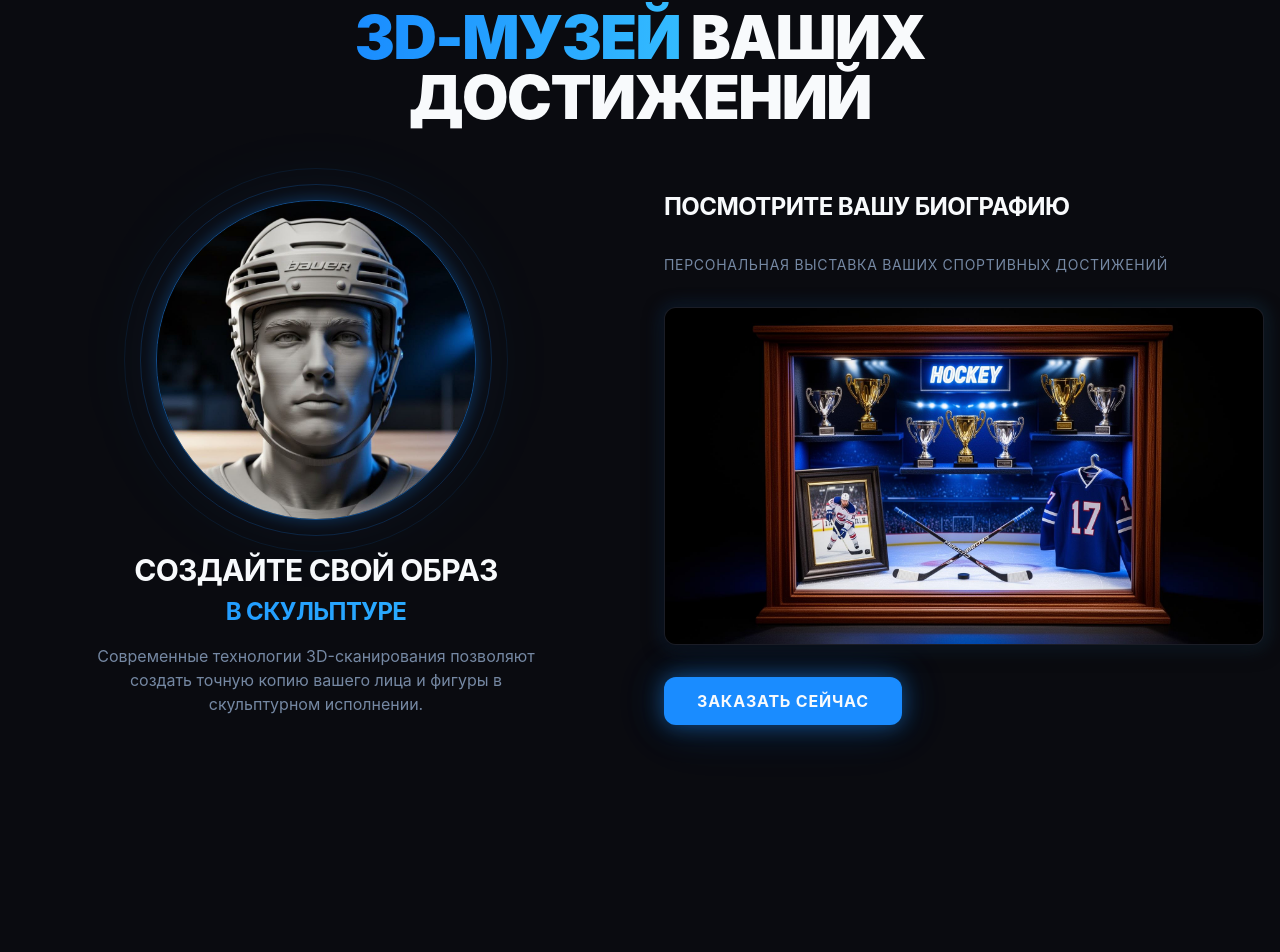
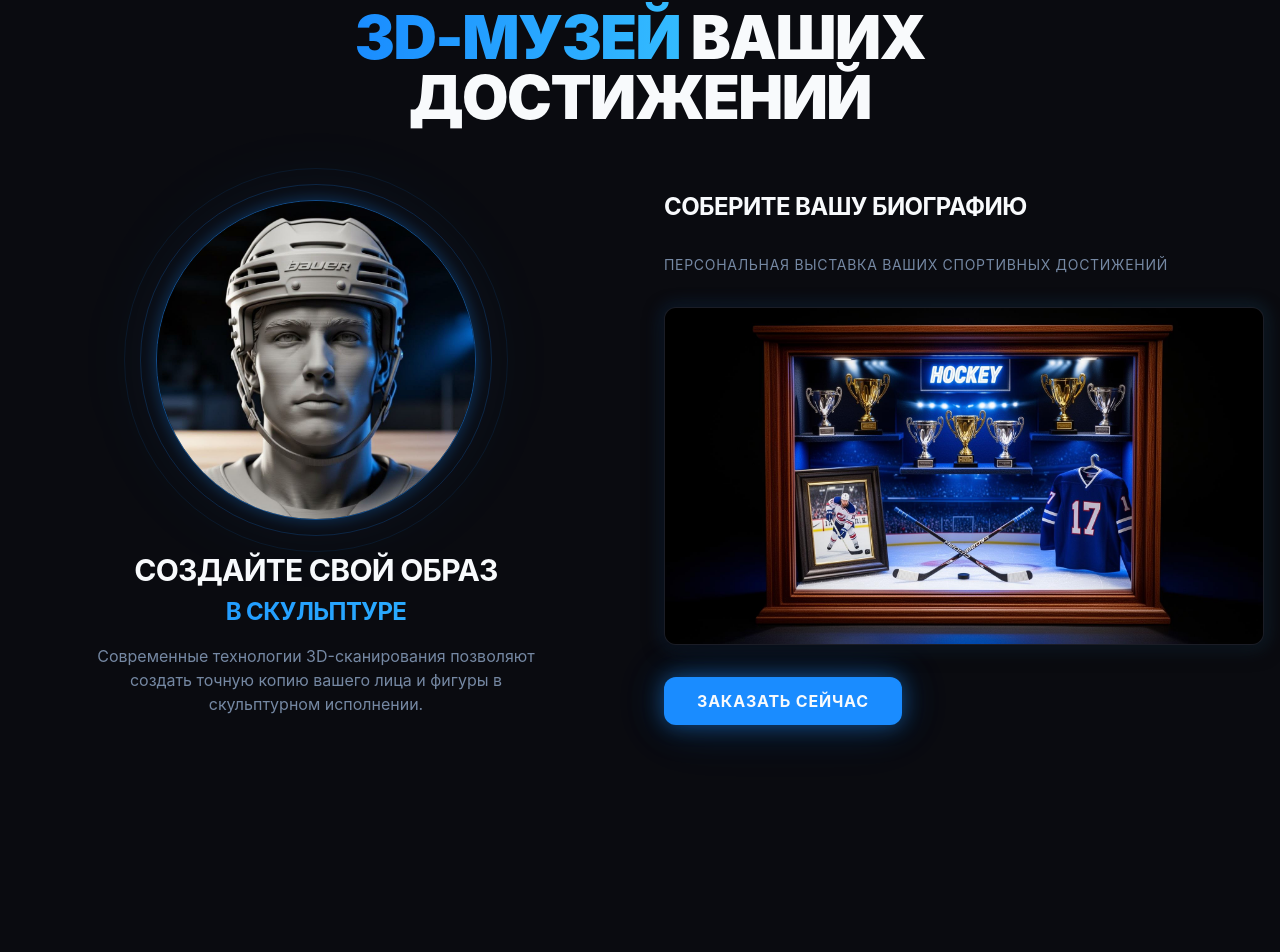
Before and after one commit to LISBREU/3d_hockey_sculpture, a React (Vite) app: page / in a window 1280 px wide. Shown: the part 1014-1966 px from the top of the page. Built offline with nearby package versions, Linux system fonts and the light colour scheme; the HTML template or start-up script is replaced by a standard one.

Commit message:
Текстовка: «Посмотрите» → «Соберите вашу биографию»

```diff
--- a/src/components/Museum.tsx
+++ b/src/components/Museum.tsx
@@ -56,7 +56,7 @@ const Museum = () => {
           {/* Right column - Museum interior */}
           <div className="space-y-8">
             <h3 className="text-2xl font-bold uppercase">
-              Посмотрите вашу биографию
+              Соберите вашу биографию
             </h3>
             <p className="text-sm text-muted-foreground uppercase tracking-wider">
               Персональная выставка ваших спортивных достижений
```
